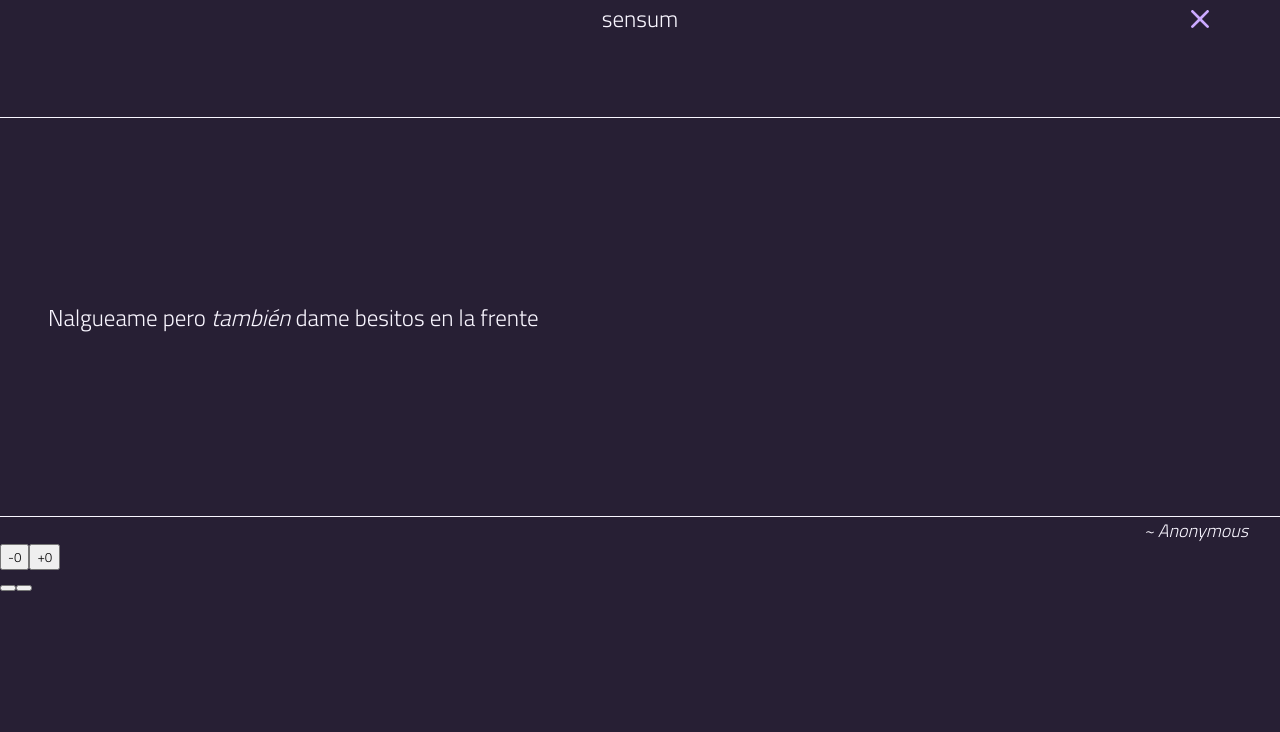
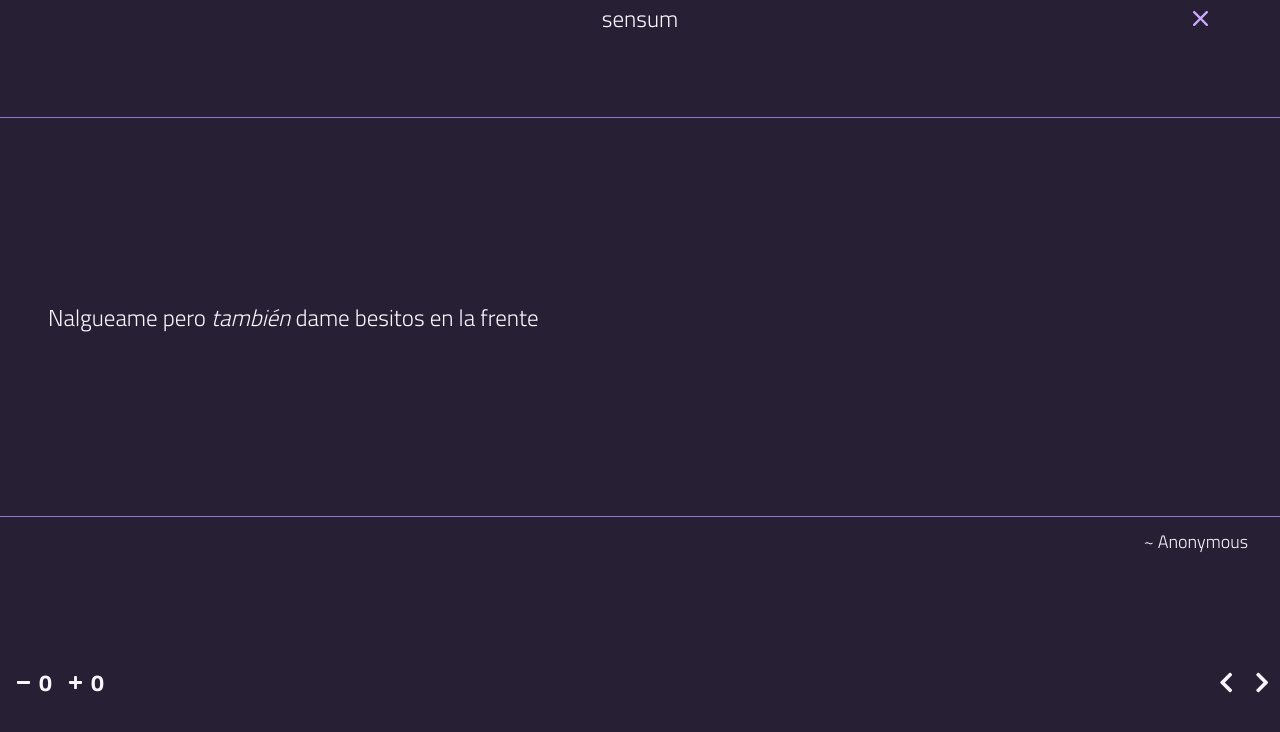
Before and after one commit to gabrielpucci/sensum-web, a React (Create React App) app: page / in a window 1280 px wide. Shown: the top 732 px of the page. Built offline with nearby package versions, Linux system fonts and the light colour scheme.

Commit message:
Added basic styling to navigation buttons

```diff
--- a/package.json
+++ b/package.json
@@ -3,6 +3,9 @@
   "version": "0.1.0",
   "private": true,
   "dependencies": {
+    "@fortawesome/fontawesome-svg-core": "^1.2.30",
+    "@fortawesome/free-solid-svg-icons": "^5.14.0",
+    "@fortawesome/react-fontawesome": "^0.1.11",
     "@testing-library/jest-dom": "^4.2.4",
     "@testing-library/react": "^9.3.2",
     "@testing-library/user-event": "^7.1.2",
--- a/src/Components/AppHeader/AppHeader.scss
+++ b/src/Components/AppHeader/AppHeader.scss
@@ -30,8 +30,8 @@
       height: 23px;
     }
     > .CloseIcon {
-      width: 18px;
-      height: 18px;
+      width: 15px;
+      height: 15px;
     }
   }
 }
--- a/src/Components/Sensation/Sensation.scss
+++ b/src/Components/Sensation/Sensation.scss
@@ -1,5 +1,6 @@
 @import "../../Styles/colors.scss";
 @import "../../Styles/Mixins/fonts.scss";
+@import "../../Styles/Mixins/destyling.scss";
 
 .Sensation {
   display: flex;
@@ -15,8 +16,8 @@
       height: 50vh;
       width: 100%;
       margin-top: 10vh;
-      border-top: 1px solid $light;
-      border-bottom: 1px solid $light;
+      border-top: 1px solid $secondary;
+      border-bottom: 1px solid $secondary;
       padding: 3rem;
       text-align: center;
       overflow: auto;
@@ -25,7 +26,49 @@
       @include small;
       display: flex;
       justify-content: flex-end;
+      align-items: center;
       padding-right: 2rem;
+      height: 6vh;
+      font-style: normal;
+    }
+  }
+  > .Navigator {
+    margin-top: auto;
+    margin-bottom: auto;
+    display: flex;
+    flex-direction: row;
+    justify-content: space-between;
+    .VoteBtn,
+    .NavBtn {
+      @include destyledButton;
+      @include large;
+      @include bold;
+      color: $light;
+      padding: 0;
+    }
+    > .Votes {
+      display: flex;
+      flex-direction: row;
+      justify-content: space-between;
+      margin-left: 1rem;
+      > .VoteBtn {
+        display: flex;
+        flex-direction: row;
+        align-items: center;
+        margin-right: 1rem;
+        > svg {
+          height: 15px;
+          width: 15px;
+          margin-right: 0.5rem;
+        }
+      }
+    }
+    > .NavArrows {
+      > .NavBtn {
+        height: 36px;
+        width: 36px;
+        fill: $light;
+      }
     }
   }
 }
--- a/src/Components/Sensation/Sensation.tsx
+++ b/src/Components/Sensation/Sensation.tsx
@@ -1,31 +1,62 @@
+import { FontAwesomeIcon } from "@fortawesome/react-fontawesome";
 import React from "react";
 import ReactMarkdown from "react-markdown";
 import AppHeader from "../AppHeader/AppHeader";
+import {
+  faChevronRight,
+  faChevronLeft,
+  faPlus,
+  faMinus,
+} from "@fortawesome/free-solid-svg-icons";
+
 import "./Sensation.scss";
 
-const Sensation: React.FC<{}> = () => {
+// TODO make everythingnon-optional
+interface SensationProps {
+  text?: string;
+  signature?: string;
+  votes?: {
+    up: number;
+    down: number;
+  };
+}
+
+const Sensation: React.FC<SensationProps> = ({
+  text = `Nalgueame pero _también_ dame besitos en la frente`,
+  signature = "Anonymous",
+  votes = {
+    up: 0,
+    down: 0,
+  },
+}: SensationProps) => {
   return (
     <article className="Sensation">
       <AppHeader
         rightButton="goToHome"
-        onClickRightButton={() => alert("MainPage")}
+        onClickRightButton={() => alert("MainPage")} // TODO remove
       />
       <section className="SensationBody">
         <div className="SensationBodyText">
-          <ReactMarkdown
-            source={`Nalgueame pero _también_ dame besitos en la frente`}
-          />
+          <ReactMarkdown source={text} />
         </div>
-        <address className="Signature">~ Anonymous</address>
+        <address className="Signature">~ {signature}</address>
       </section>
       <footer className="Navigator">
         <div className="Votes">
-          <button className="NegVotes">-0</button>
-          <button className="PosVotes">+0</button>
+          <button className="VoteBtn NegVotes">
+            <FontAwesomeIcon icon={faMinus} /> {votes.down}
+          </button>
+          <button className="VoteBtn PosVotes">
+            <FontAwesomeIcon icon={faPlus} /> {votes.up}
+          </button>
         </div>
         <nav className="NavArrows">
-          <button className="LeftArrow" />
-          <button className="RightArrow" />
+          <button className="NavBtn LeftArrow">
+            <FontAwesomeIcon icon={faChevronLeft} />
+          </button>
+          <button className="NavBtn RightArrow">
+            <FontAwesomeIcon icon={faChevronRight} />
+          </button>
         </nav>
       </footer>
     </article>
--- a/src/Styles/Mixins/destyling.scss
+++ b/src/Styles/Mixins/destyling.scss
@@ -6,4 +6,5 @@
     border: none;
     outline: none;
   }
+  cursor: pointer;
 }
```
Also changed, not shown: public/manifest.json, 2 other files (tests, documents, lock files or other folders).
